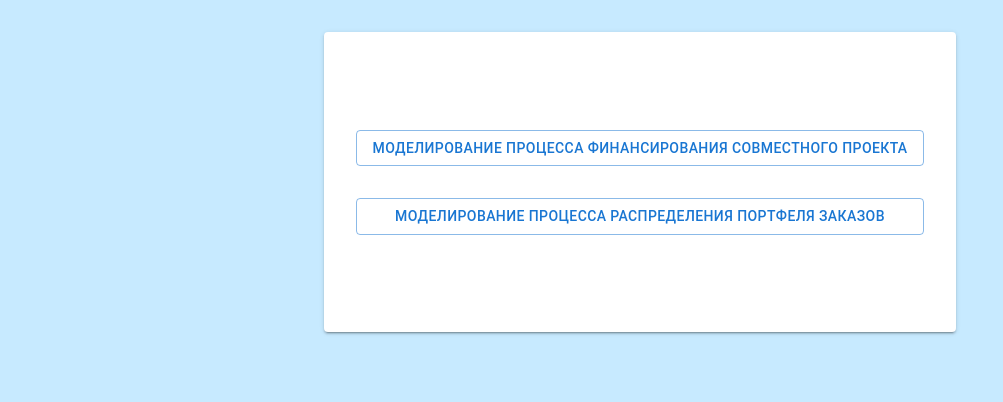
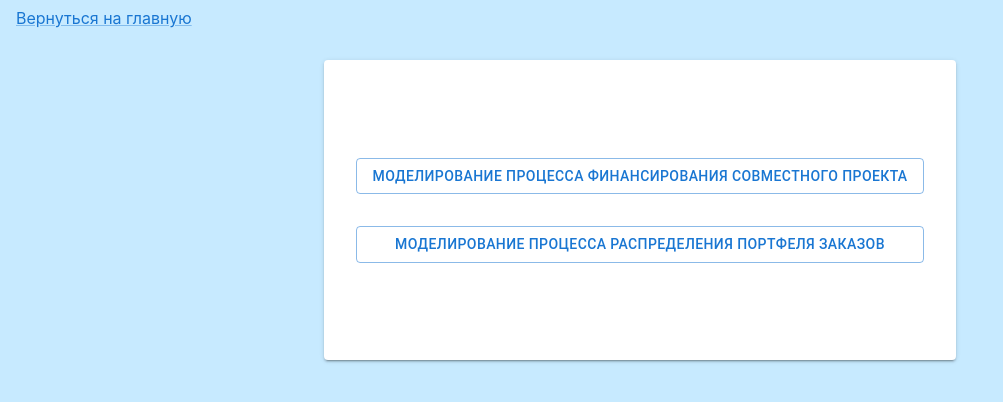
Before and after one commit to Garkavenko/game-theory-front, a Next.js app: page / in a window 1280 px wide. Shown: the top 402 px of the page, without its empty margins (0-1003 px from the left). Built offline with nearby package versions, Linux system fonts and the light colour scheme.

Commit message:
sreda5 go home

```diff
--- a/pages/_app.tsx
+++ b/pages/_app.tsx
@@ -2,8 +2,9 @@ import '../styles/globals.css'
 import type { AppProps } from 'next/app'
 import {useEffect, useMemo} from "react";
 import {QueryClient, QueryClientProvider, useQuery} from "react-query";
-import {Button} from "@mui/material";
+import {Button, Link as MaterialLink} from "@mui/material";
 import {useRouter} from "next/router";
+import Link from 'next/link'
 
 
 function MyApp({ Component, pageProps }: AppProps) {
@@ -13,6 +14,7 @@ function MyApp({ Component, pageProps }: AppProps) {
       /* @ts-ignore */
       <QueryClientProvider client={reactQuery}>
         <div style={{ backgroundColor: '#c7eaff', height: '100%', display: 'flex', flexDirection: 'column', overflow: 'scroll' }}>
+          <Link href="/"><MaterialLink sx={{ marginLeft: 2, marginTop: 1, cursor: 'pointer' }}>Вернуться на главную</MaterialLink></Link>
           <Component {...pageProps} />
         </div>
       </QueryClientProvider>
```
